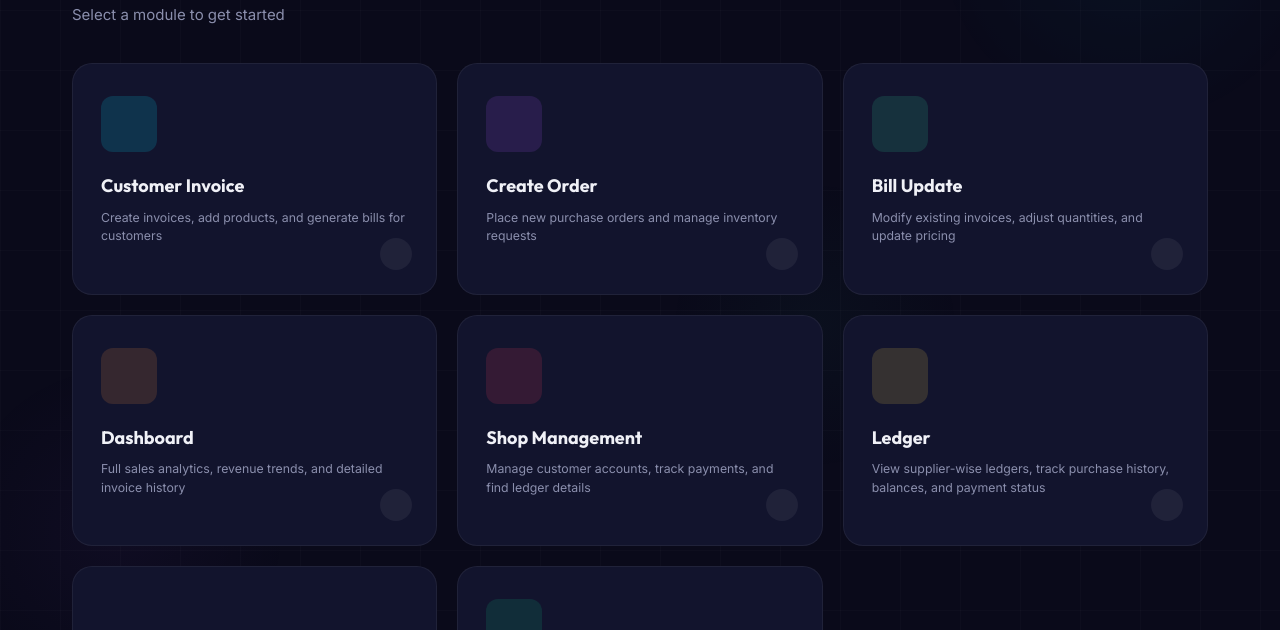
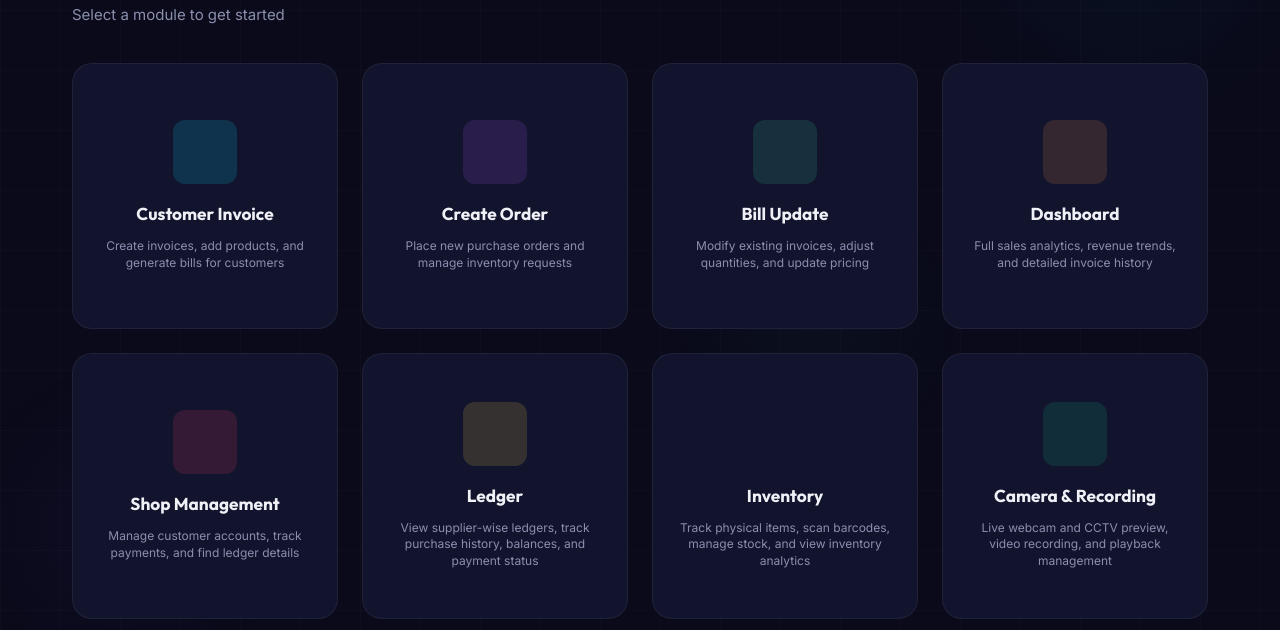
Before and after one commit to chakrashen/asports-billing, an Electron app: page renderer/home.html in a window 1280 px wide. Shown: the part 170-800 px from the top of the page. Drawn offline with Linux system fonts and the light colour scheme; no server answers.

Commit message:
home layout

```diff
--- a/styles/home.css
+++ b/styles/home.css
@@ -34,8 +34,8 @@
 /* ─── Cards Grid ─────────────────────────────────────────── */
 .cards-grid {
   display: grid;
-  grid-template-columns: repeat(3, 1fr);
-  gap: 20px;
+  grid-template-columns: repeat(4, 1fr);
+  gap: 24px;
   margin-bottom: 32px;
 }
 
@@ -44,11 +44,18 @@
   background: var(--bg-card);
   border: 1px solid var(--border-subtle);
   border-radius: var(--radius-xl);
-  padding: 32px 28px;
+  padding: 24px;
   cursor: pointer;
-  transition: all 0.4s var(--ease-out);
+  transition: all 0.4s var(--ease-spring);
   overflow: hidden;
   animation: fade-in-up 0.6s var(--ease-out) both;
+
+  display: flex;
+  flex-direction: column;
+  align-items: center;
+  justify-content: center;
+  text-align: center;
+  aspect-ratio: 1 / 1;
 }
 
 .card:nth-child(1) { animation-delay: 0.1s; }
@@ -103,9 +110,9 @@
 
 
 .card:hover {
-  transform: translateY(-4px);
+  transform: translateY(-8px) scale(1.02);
   border-color: var(--border-medium);
-  box-shadow: var(--shadow-md);
+  box-shadow: 0 15px 35px rgba(0,0,0,0.3);
 }
 
 .card--invoice:hover {
@@ -152,15 +159,15 @@
   display: flex;
   align-items: center;
   justify-content: center;
-  width: 56px;
-  height: 56px;
+  width: 64px;
+  height: 64px;
   border-radius: var(--radius-md);
-  margin-bottom: 20px;
-  transition: transform 0.4s var(--ease-spring);
+  margin-bottom: 16px;
+  transition: transform 0.5s var(--ease-spring);
 }
 
 .card:hover .card__icon-wrap {
-  transform: scale(1.1);
+  transform: scale(1.15) rotate(5deg);
 }
 
 .card--invoice .card__icon-wrap {
@@ -199,17 +206,21 @@
 
 .card__title {
   font-family: 'Outfit', sans-serif;
-  font-size: 1.2rem;
+  font-size: 1.15rem;
   font-weight: 700;
   color: var(--text-primary);
-  margin-bottom: 8px;
+  margin-bottom: 10px;
 }
 
 .card__desc {
-  font-size: 0.82rem;
+  font-size: 0.8rem;
   color: var(--text-secondary);
-  line-height: 1.5;
-  margin-bottom: 16px;
+  line-height: 1.4;
+  margin-bottom: 0;
+  display: -webkit-box;
+  -webkit-line-clamp: 3;
+  -webkit-box-orient: vertical;
+  overflow: hidden;
 }
 
 .card__badge {
@@ -228,17 +239,24 @@
 
 .card__arrow {
   position: absolute;
-  bottom: 24px;
-  right: 24px;
+  bottom: 16px;
+  right: 16px;
   display: flex;
   align-items: center;
   justify-content: center;
-  width: 32px;
-  height: 32px;
+  width: 28px;
+  height: 28px;
   border-radius: 50%;
   background: var(--border-subtle);
   color: var(--text-muted);
   transition: all 0.3s var(--ease-out);
+  opacity: 0;
+  transform: scale(0.8);
+}
+
+.card:hover .card__arrow {
+  opacity: 1;
+  transform: scale(1) translateX(-4px);
 }
 
 .card:hover .card__arrow {
```
